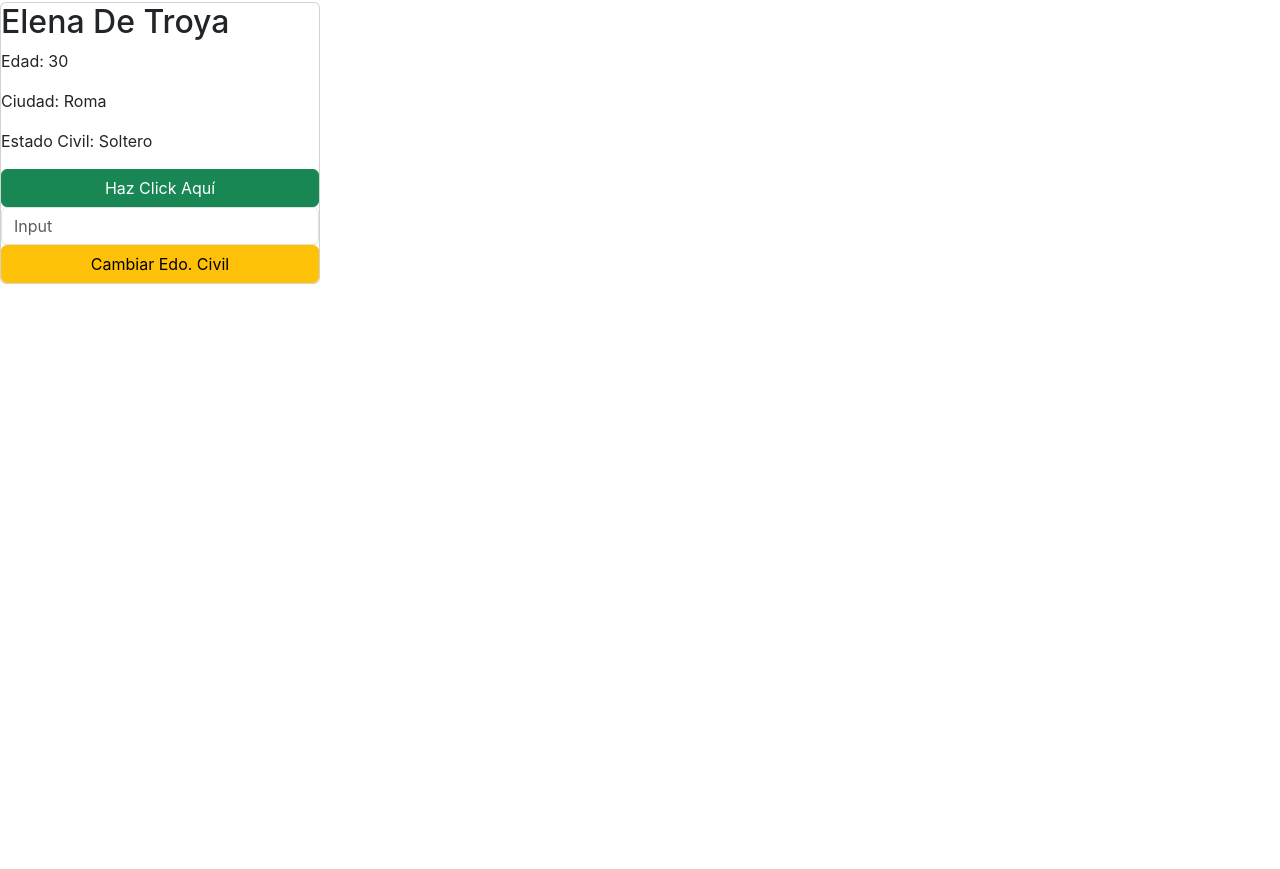
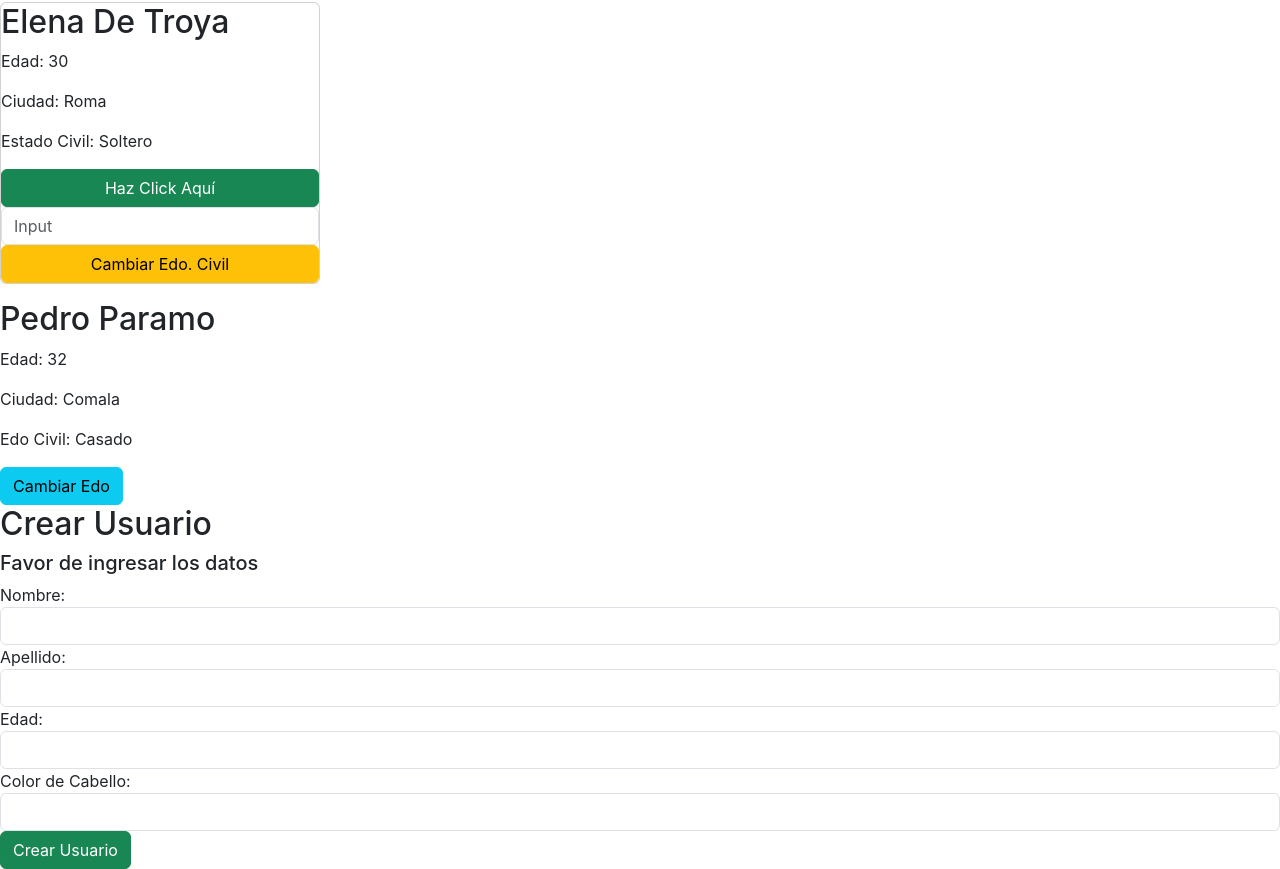
Before and after one commit to cindychateau/introReact-cr, a React (Create React App) app: page / in a window 1280 px wide. Shown: the part 399-1268 px from the top of the page. Before the commit the page ends 800 px from the top, so only its background shows below. Built offline with nearby package versions, Linux system fonts and the light colour scheme.

Commit message:
Componentes de funcion y formularios

```diff
--- a/src/App.js
+++ b/src/App.js
@@ -1,5 +1,7 @@
+import Formulario from "./componentes/Formulario";
 import MiPrimerComponente from "./componentes/MiPrimerComponente";
 import PersonCard from "./componentes/PersonCard";
+import PersonCardFuncional from "./componentes/PersonCardFuncional";
 
 const App = () => {
   return (
@@ -10,6 +12,9 @@ const App = () => {
       <PersonCard nombre="Juana" apellido="De Arco" edad={18} ciudad="Paris" />
       <PersonCard nombre="Elena" apellido="De Troya" edad={30} ciudad="Roma" />
 
+      <PersonCardFuncional nombre="Pedro" apellido="Paramo" edad={32} ciudad="Comala" />
+
+      <Formulario />
 
     </div>
   );
--- /dev/null
+++ b/src/componentes/Formulario.js
@@ -0,0 +1,49 @@
+import React, {useState} from "react";
+
+const Formulario = () => {
+
+    const [nombre, setNombre] = useState("");
+    const [apellido, setApellido] = useState("");
+    const [edad, setEdad] = useState("");
+    const [color, setColor] = useState("");
+    const [hizoSubmit, setHizoSubmit] = useState(false);
+
+
+    const crearUsuario = (e) => {
+        e.preventDefault();
+        const nuevoUsuario = {nombre, apellido, edad, color}; //Creamos objeto
+        console.log(nuevoUsuario);
+        setNombre("");
+        setApellido("");
+        setEdad("");
+        setColor("");
+        setHizoSubmit(true);
+    }
+
+    return(
+        <form onSubmit={crearUsuario}>
+            <h2>Crear Usuario</h2>
+            <h5>
+                {hizoSubmit ? "¡Gracias por ingresar tus datos!" : "Favor de ingresar los datos" }
+            </h5>
+            <div>
+                <label>Nombre:</label>
+                <input className="form-control" onChange={ e => setNombre(e.target.value) } value={nombre} />
+            </div>
+            <div>
+                <label>Apellido:</label>
+                <input className="form-control" onChange={ e => setApellido(e.target.value) } value={apellido} />
+            </div>
+            <div>
+                <label>Edad:</label>
+                <input className="form-control" onChange={ e => setEdad(e.target.value)} value={edad} />
+            </div>
+            <div>
+                <label>Color de Cabello:</label>
+                <input className="form-control" onChange={ e => setColor(e.target.value) } value={color} />
+            </div>
+            <input type="submit" className="btn btn-success" value="Crear Usuario" />
+        </form>
+    )
+}
+export default Formulario;
--- /dev/null
+++ b/src/componentes/PersonCardFuncional.js
@@ -0,0 +1,33 @@
+import React, { useState } from "react";
+
+const PersonCardFuncional = ({nombre, apellido, edad, ciudad}) => {
+
+//[nombreVariable, funcionParaCambiar]
+    const [edoCivil, setEdoCivil] = useState("Casado"); //crea variable y me crea una función para alterar
+
+    const cambiarEdoCivil = () => {
+        if(edoCivil ==="Casado") {
+            setEdoCivil("Soltero");
+        } else {
+            setEdoCivil("Casado");
+        }
+    }
+
+    /*  props.nombre = "Pedro"
+        props.apellido = "Paramo"
+        props.edad = 32
+        props.ciudad = "Comala"*/
+
+    return (
+        <div>
+            <h2>{nombre} {apellido}</h2>
+            <p>Edad: {edad}</p>
+            <p>Ciudad: {ciudad}</p>
+            <p>Edo Civil: {edoCivil}</p>
+            <button className="btn btn-info" onClick={cambiarEdoCivil}>Cambiar Edo</button>
+        </div>
+    )
+
+}
+
+export default PersonCardFuncional;
```
